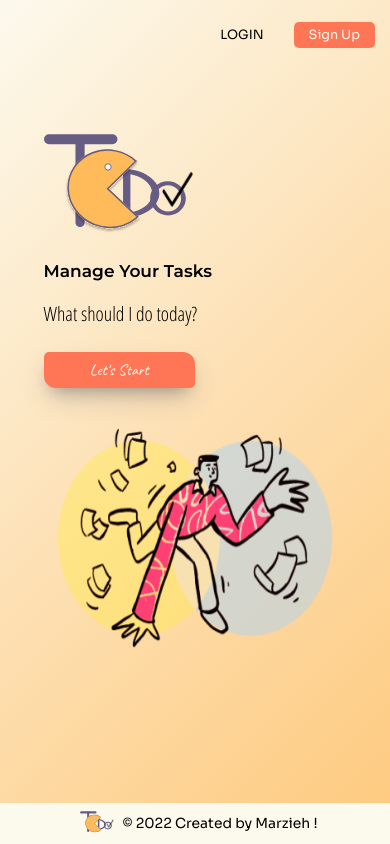
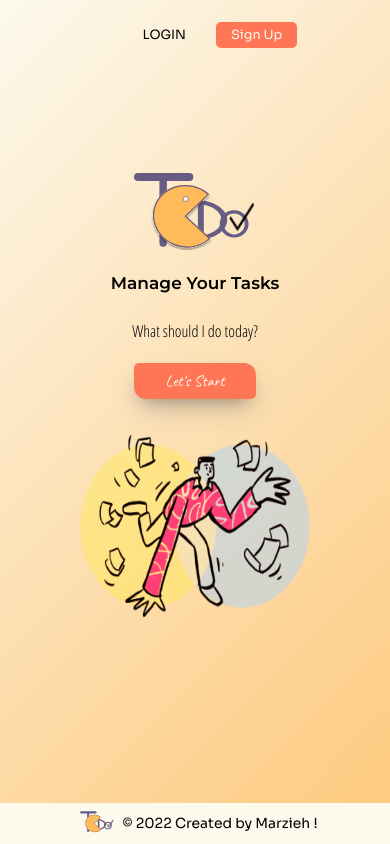
Before and after one commit to marzfd/Todo-List, a Next.js app in the folder client/: page / in a window 390 px wide. Built offline with nearby package versions, Linux system fonts and the light colour scheme.

Commit message:
Make it better

```diff
--- a/client/pages/index.js
+++ b/client/pages/index.js
@@ -18,15 +18,23 @@ export default function Home() {
           <h1>Manage Your Tasks</h1>
           <p>What should I do today?</p>
           <style jsx>{`
-          p {
-            font-family: 'Open Sans Condensed', sans-serif;
-            font-size: calc(1.5em + 0.5vw);
+            p {
+              font-family: 'Open Sans Condensed', sans-serif;
+              font-size: calc(1em + 0.5vw);
+              }
+            @media (max-width: 768px) {
+              p {
+                font-size: calc(0.8em + 0.5vw);
+              }
             }
-          @media (max-width: 800px) {
-            p {
-              font-size: calc(1em + 0.5vw);
+            @media (max-width: 480px) {
+              div {
+                display: flex;
+                flex-direction: column;
+                align-items: center;
+                justify-content: center;
+              }
             }
-          }
           `}</style>
           <button className={styles.btn} >Let's Start</button>
         </div>
--- a/client/styles/Home.module.css
+++ b/client/styles/Home.module.css
@@ -3,17 +3,17 @@
   display: flex;
   flex-direction: row;
   justify-content: start;
-  padding: 30px 200px;
+  padding: 5% 5% 0 8%;
   font-family: 'Montserrat', sans-serif;
   font-size: calc(10px + 2vmin);
 }
 
 .main img {
-  width: 50%;
+  width: 80%;
 }
 
 .main h1 {
-  font-size: calc(10px + 3vmin);
+  font-size: calc(10px + 2vmin);
 }
 
 .btn {
@@ -31,17 +31,24 @@
 }
 
 .doodleImg {
-  margin-left: 20%;
-  margin-top: 50px;
+  margin-left: 30%;
+  width: 40%;
 }
 
-@media (max-width: 800px) {
-  .main {
-    padding: 50px;
+@media (max-width: 1280px) {
+  .main img {
+    width: 50%;
   }
 
+  .doodleImg {
+    width: 40%;
+    margin: 0 0 0 20%;
+  }
+}
+
+@media (max-width: 768px) {
   .main img {
-    width: 80%;
+    width: 60%;
   }
 
   .main h1 {
@@ -56,26 +63,30 @@
   }
 
   .doodleImg {
-    width: 70%;
+    width: 60%;
     margin-left: 50px;
   }
 }
 
 @media (max-width: 480px) {
   .main {
-    padding: 20px;
+    padding: 0;
     flex-direction: column;
     justify-content: center;
     align-items: center;
   }
 
   .main img {
-    width: 50%;
+    width: 40%;
   }
 
   .doodleImg {
     margin-top: 10px;
     margin-left: 0;
-    width: 80%;
+    width: 60%;
+  }
+
+  .btn {
+    width: 40%;
   }
 }
```
